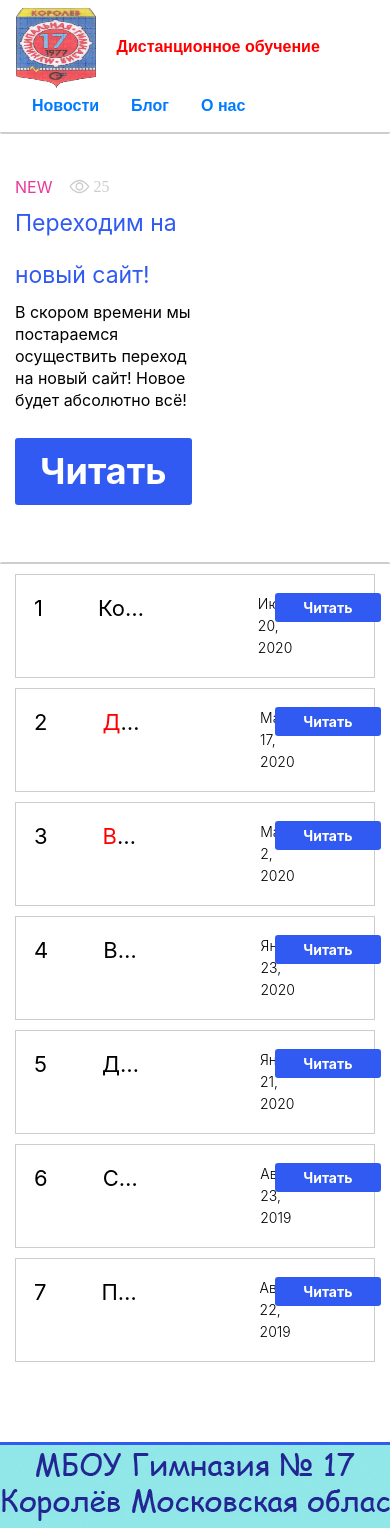
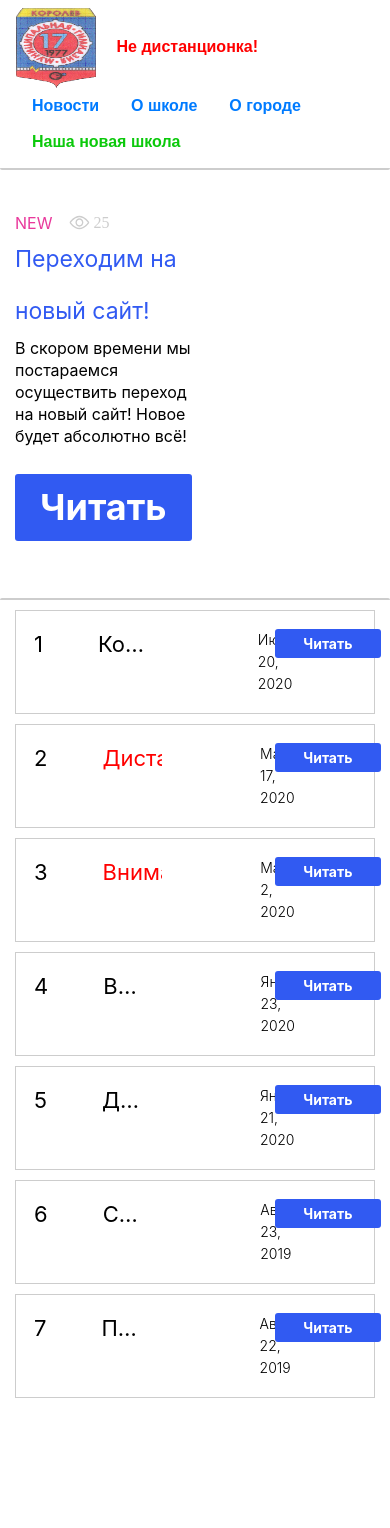
Before and after one commit to Mavalliss/School, a Django app: page /news/ in a window 390 px wide; the page is wider, and only the part inside the window is pictured. After the commit the page ends 1398 px from the top of that part, so only its background shows below. Run offline with Django 3.2, Linux system fonts and the light colour scheme; data comes from the database, SQL or seed files in the repository; both versions use the stored data as it was after the commit; some libraries are stand-ins or nearby versions.

Commit message:
Important fixes in news

```diff
--- a/basics/models.py
+++ b/basics/models.py
@@ -7,8 +7,9 @@ class News(models.Model):
     heading = models.CharField('Заголовок', max_length=100, blank=True)
     title = models.CharField('Название статьи', max_length=200)
     text = models.TextField('Текст')
-    # photo = models.ImageField('Картинка')
+    # photo = models.ImageField('Картинка')  # Пока не мигровали
     pub_date = models.DateField('Дата публикации')
+    # sep_page = models.BooleanField('Нужна ли отдельная ссылка')  # Откывать ли на отдельной странице
 
     def __str__(self):
         return self.title
--- a/basics/templatetags/announcement.py
+++ b/basics/templatetags/announcement.py
@@ -7,6 +7,6 @@ register = template.Library()
 @register.simple_tag
 def get_announcement():
     try:
-        return Urgent.objects.get(pk=1)
+        return Urgent.objects.order_by('-id')[0]  # Последняя важная статья
     except:
         pass
--- /dev/null
+++ b/templates/basics/css/article_preview.css
@@ -0,0 +1,18 @@
+.jumbotron {
+    padding: 2rem 1rem;
+}
+
+.title {
+    border-bottom: 1px solid gray;
+    font-weight: 500;
+}
+
+.text {
+    padding-top: 4px;
+}
+
+.detail {
+    display: none;
+    position: relative; /* position & overflow чтобы не дёргались toggle slide*/
+    overflow: hidden;
+}
--- a/templates/basics/css/css.html
+++ b/templates/basics/css/css.html
@@ -5,4 +5,7 @@
         height: 91vh;
         background-size: 100% 100%;
     }
+    .article-wrapper.active .item {
+        background-color: {% if article.heading == 'Внимание' %}#fdff61{% else %}#315AF2{% endif %}; {# Пока не работает. #}
+    }
 </style>
--- a/templates/basics/css/news.css
+++ b/templates/basics/css/news.css
@@ -86,6 +86,14 @@ a:hover {
     margin-bottom: 80px;
 }
 
+.article-wrapper {
+    list-style: none;
+}
+
+/*.article-wrapper.active .detail { возможно пригодиться при переделывании анимации без js и toggle slide */
+/*    display: block;*/
+/*}*/
+
 .item {
     display: flex;
     border: 1px solid #CDCDCD;
@@ -94,11 +102,26 @@ a:hover {
     color: #000000;
     padding: 18px;
     margin-top: 10px;
+    cursor: pointer;
+}
+
+.item__title-important {
+    color: red;
 }
 
 .item__count {
     font-size: 22px;
     line-height: 30px;
+}
+
+.article-wrapper.active .item,
+.article-wrapper.active .item__title-important {
+    color: white !important;
+}
+
+.article-wrapper.active .item__button {
+    background: white;
+    color: #315AF2;
 }
 
 .item__title {
--- /dev/null
+++ b/templates/basics/js/news.js
@@ -0,0 +1,7 @@
+$('.article-wrapper').click(function (object) {
+    const a = $(this).find('.detail');
+    $('.article-wrapper').not(this).removeClass("active");
+    $(this).toggleClass("active");
+    $('.detail').not(a).slideUp();
+    $(this).find('.detail').slideToggle();
+});
--- a/templates/basics/templates/blocks/article.html
+++ b/templates/basics/templates/blocks/article.html
@@ -2,13 +2,13 @@
 {% block content %}
     <div class="container">
         <div class="heading">
-            <span>{{ article.heading }}</span>
+            <span>{{ article.heading|safe }}</span>
         </div>
         <div class="title">
-            <span>{{ article.title }}</span>
+            <span>{{ article.title|safe }}</span>
         </div>
         <div class="text">
-            <span>{{ article.text }}</span>
+            <span>{{ article.text|safe }}</span>
         </div>
     </div>
 {% endblock %}
--- /dev/null
+++ b/templates/basics/templates/blocks/article_preview.html
@@ -0,0 +1,10 @@
+<div class="detail">
+    <div class="jumbotron">
+        <div class="title">
+            <span>{{ article.title|safe }}</span>
+        </div>
+        <div class="text">
+            <span>{{ article.text|safe }}</span>
+        </div>
+    </div>
+</div>
--- a/templates/basics/templates/blocks/base.html
+++ b/templates/basics/templates/blocks/base.html
@@ -5,6 +5,7 @@
     <meta charset="UTF-8">
     <title>Гимназия №17</title>
     <link rel="stylesheet" href="https://stackpath.bootstrapcdn.com/bootstrap/4.5.0/css/bootstrap.min.css" integrity="sha384-9aIt2nRpC12Uk9gS9baDl411NQApFmC26EwAOH8WgZl5MYYxFfc+NcPb1dKGj7Sk" crossorigin="anonymous">
+    <link rel="stylesheet" href="{% static 'basics/css/article_preview.css' %}">
     <link rel="stylesheet" href="{% static 'basics/css/article.css' %}">
     <link rel="stylesheet" href="{% static 'basics/css/news.css' %}">
     <link rel="stylesheet" href="{% static 'basics/css/head.css' %}">
@@ -13,6 +14,8 @@
 <body>
 {% block header %}{% endblock %}
 {% block content %}{% endblock %}
-{% block footer %}{% endblock %}
+{#{% block footer %}{% endblock %}#}
 </body>
+<script src="http://code.jquery.com/jquery-3.5.1.js"></script>
+<script src="{% static 'basics/js/news.js' %}"></script>
 </html>
--- a/templates/basics/templates/blocks/head.html
+++ b/templates/basics/templates/blocks/head.html
@@ -11,8 +11,9 @@
         </div>
         <div class="nav">
             <li class="nav-item"><a class="nav-link" href="{% url 'news' %}">Новости</a></li>
-            <li class="nav-item"><a class="nav-link" href="">Блог</a></li>
-            <li class="nav-item"><a class="nav-link" href="{% url 'about' %}">О нас</a></li>
+            <li class="nav-item"><a class="nav-link" href="{% url 'about' %}">О школе</a></li>
+            <li class="nav-item"><a class="nav-link" href="">О городе</a></li>
+            <li class="nav-item"><a class="nav-link" href="" style="color:#0bc90b;">Наша новая школа</a></li>
         </div>
     </div>
 </div>
--- a/templates/basics/templates/news.html
+++ b/templates/basics/templates/news.html
@@ -1,6 +1,7 @@
 {% extends 'basics/templates/base-pages.html' %}
 {% load static %}
 {% block content %}
+    {% include 'basics/css/css.html' %}
     {% if last_article %}
         <div class="container">
             <div class="intro">
@@ -10,7 +11,8 @@
                         <img src="{% static 'basics/img/eye.svg' %}" alt="no image">
                         <span class="intro-new__block-num">25</span>
                     </div>
-                        <span class="last__title d-block" style="{% if last_article.heading == 'Внимание' %}color:red;font-weight:500;{% endif %}">{{ last_article.title }}</span>
+                    <span class="last__title d-block"
+                          style="{% if last_article.heading == 'Внимание' %}color:red;font-weight:500;{% endif %}">{{ last_article.title }}</span>
                     <span class="last__text d-block">{{ last_article.text }}</span>
                     <a href="{% url 'article' last_article.id %}">
                         <button class="last__button">Читать</button>
@@ -23,12 +25,21 @@
         <section class="news">
             <div class="container">
                 {% for article in all_articles %}
+                    <li class="article-wrapper">
                         <div class="item">
                             <div class="item__count">
                                 <span>{{ forloop.counter }}</span>
                             </div>
                             <div class="item__title col-md-8">
-                            <span style="{% if article.heading == 'Внимание' %}color:red;{% endif %}">{{ article.title }}</span>
+                                {# Сделать, что если нет отдельной страницы, то кнопка читать display:none и this поменять на col-md-9 #}
+                                {% if article.heading == 'Внимание' %}
+                                    <div class="item__title-important">
+                                        <span>{{ article.title }}</span>
+                                        {# Сделать если важно - звёздочку или типо того #}
+                                    </div>
+                                {% else %}
+                                    <span>{{ article.title }}</span>
+                                {% endif %}
                             </div>
                             <div class="item__date col-md-2">
                                 <span>{{ article.pub_date }}</span>
@@ -37,6 +48,10 @@
                                 <button class="item__button col-md-10">Читать</button>
                             </a>
                         </div>
+                        {#                    {% if article.sep_page %}#}
+                        {% include 'basics/templates/blocks/article_preview.html' %}
+                        {#                    {% endif %}#}
+                    </li>
                 {% endfor %}
             </div>
         </section>
```
Also changed, not shown: db.sqlite3. Lines whose indentation alone changed are shown as unchanged.
